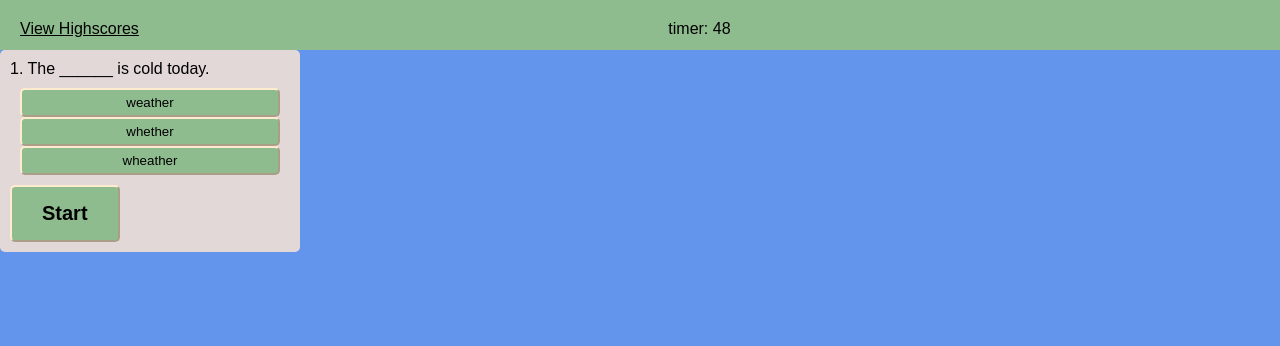
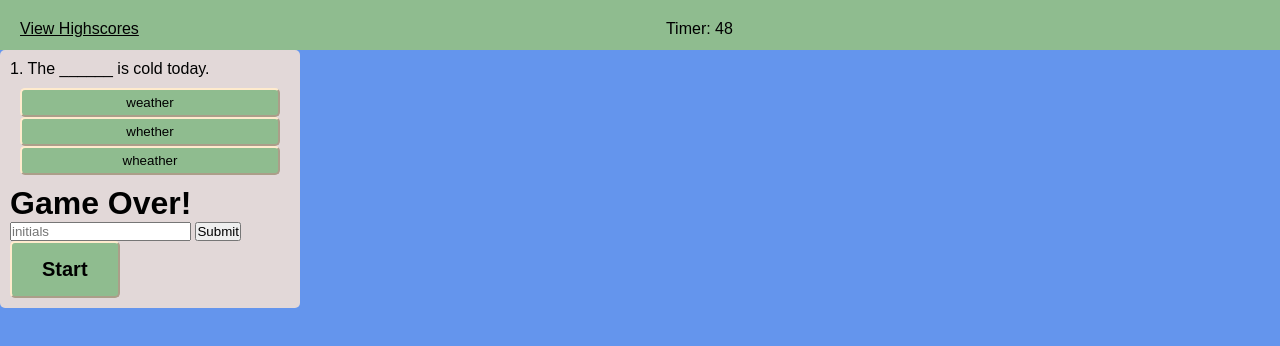
Before and after one commit to 425megs/Quiz, a plain HTML site: page index.html in a window 1280 px wide. Both pictures are taken after a click on the button "Start". Drawn offline with Linux system fonts and the light colour scheme.

Commit message:
added comments, added section to enter initials once quiz is completed

```diff
--- a/index.html
+++ b/index.html
@@ -16,6 +16,7 @@
         </nav>
     </header>
     <div class="quiz">
+        <!-- Container for displaying question and answer choices -->
         <div id="question-container">
             <div id="question">Question</div>
             <div id="answer-buttons">
@@ -23,12 +24,32 @@
                 <button class="btn" id="b">Answer 2</button>
                 <button class="btn" id="c">Answer 3</button>
             </div>
+        <!-- For reading the answer selected -->
             <div class ="checkbox" style ="display:none">
                 <p class ="check" style="display:none"></p>
             </div>
         </div>
+        <!-- Formatting end page -->
+        <div class="end">
+            <h1>Game Over!</h1>
+            <form>
+                <input
+                    type="text",
+                    name="username"
+                    id="initials"
+                    placeholder="initials"
+                />
+                <button
+                    type="submit"
+                    id="saveScore"
+                    onclick="highScores(event)">Submit
+                </button>
+            </form>
+        <!-- need highscore board somewhere -->
+        </div>
+        <!-- Start button -->
         <div class="controls"></div>
-            <button id="start-btn" class="start-btn button">Start</button>
+        <button id="start-btn" class="start-btn button">Start</button>
 
     </div>
 
--- a/script.js
+++ b/script.js
@@ -18,7 +18,7 @@ var secondsLeft = 50;
 var timeEl = document.querySelector(".time");
 var mainEl = document.querySelector("#main");
 
-//Questions and Answers
+//Questions and Answers Array
 var questions = [
     {
         question: "1. The ______ is cold today.",
@@ -51,15 +51,16 @@ var questions = [
     }
 ];
 
+// Timer
 function setTime() {
     var timerInterval = setInterval(function () {
         secondsLeft--;
-        timeEl.textContent = "timer: " + secondsLeft;
+        timeEl.textContent = "Timer: " + secondsLeft;
 
         if (secondsLeft <= 0 || increment === questions.length-1) {
-            // Stops execution of action at set interval
+            // Stops timer
             clearInterval(timerInterval);
-            // Calls function to create and append image
+            // Calls function to generate highscore board
             sendMessage();
         }
 //set up reading for next question
@@ -69,12 +70,13 @@ function setTime() {
     }, 1000);
 }
 
-// Function to direct me to the highscores board
+// Function to direct me to enter my highscore
+// Currently doesn't do anything and would be directing me to a blank webpage if it did work
 function sendMessage() {
     timeEl.textContent = " ";
-    var divEl = document.createElement("div");
-    divEl.setAttribute("src", "https://425megs.github.io/Quiz/board.html");
-    mainEl.append(divEl);
+    var aEl = document.createElement("a");
+    aEl.setAttribute("src", "url:https://425megs.github.io/Quiz/board.html");
+    mainEl.append(aEl);
 }
 
 function compareAnswer(correct) {
@@ -90,13 +92,12 @@ function compareAnswer(correct) {
     if (increment < questions.length) {
         setNextQuestion();
     // } else {
-    //     direct to https://425megs.github.io/Quiz/board.html"
+    //     direct to form to submit initials
     // }
     }
 }
 
-
-
+// Functions triggered by event listeners to check if answer selected is correct/incorrect
 function option1() {
     compareAnswer(0)
 }
@@ -106,10 +107,13 @@ function option2() {
 function option3() {
     compareAnswer(2)
 }
+
+// Event listeners for each answer choice
 answer1.addEventListener("click", option1)
 answer2.addEventListener("click", option2)
 answer3.addEventListener("click", option3)
-// console.log(answer1) reading but not moving on
+
+// Function moving us to the next question in Array
 function setNextQuestion() {
     questionElement.textContent = questions[increment].question
     answer1.textContent = questions[increment].choices[0]
@@ -117,12 +121,18 @@ function setNextQuestion() {
     answer3.textContent = questions[increment].choices[2]
 }
 
-// Game should be started once start button is clicked
+// Function needed to move us to Highscore History after we submit our initials
+// Need something to display score as secondsLeft
+function highScores() {
+
+}
+
+// Starts game when Start button is clicked
 startButton.addEventListener("click", startGame)
 
-
+// Function to start the timer and move us to the first question.
+// Need to figure out how to hide Start button once pushed
 function startGame() {
-    //need something in here to hide the answer buttons initially, then redisplay once start is pushed and then hide the start button. something about display none..
     setTime();
     setNextQuestion();
 }
```
